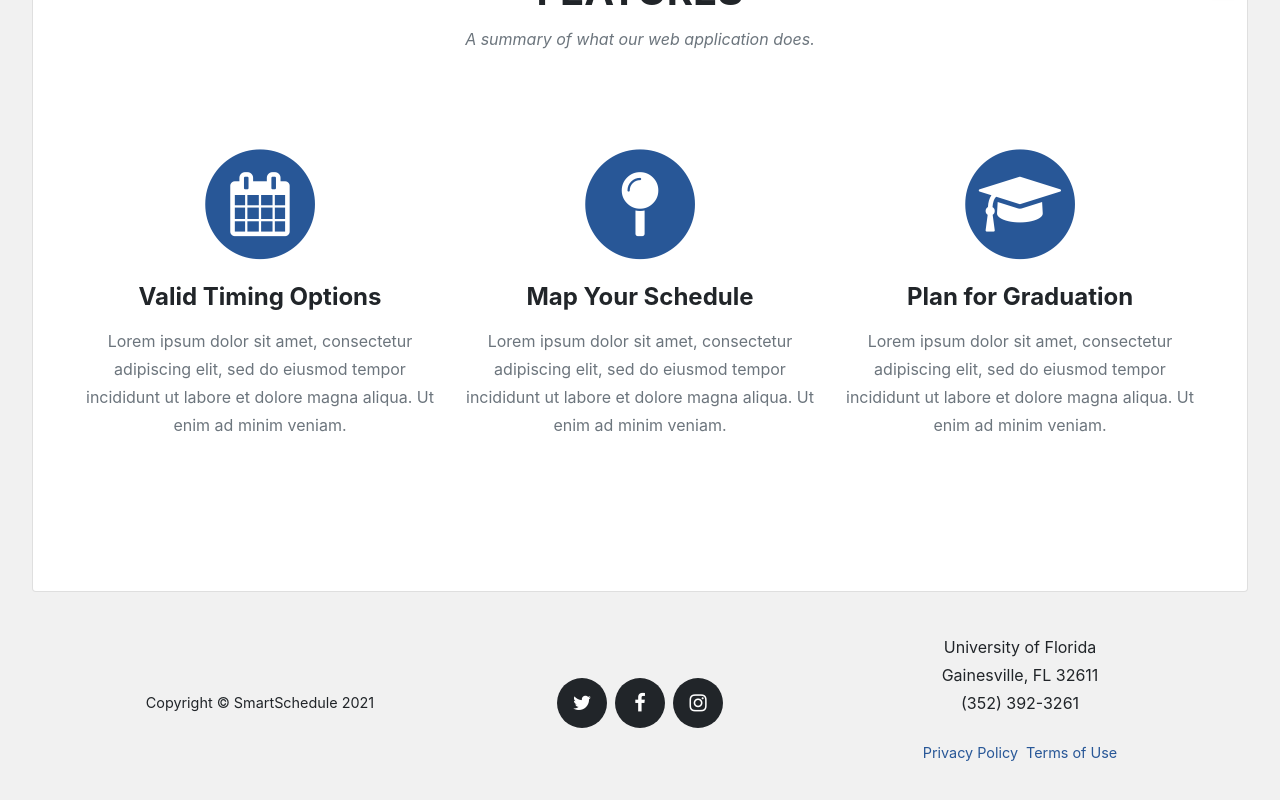
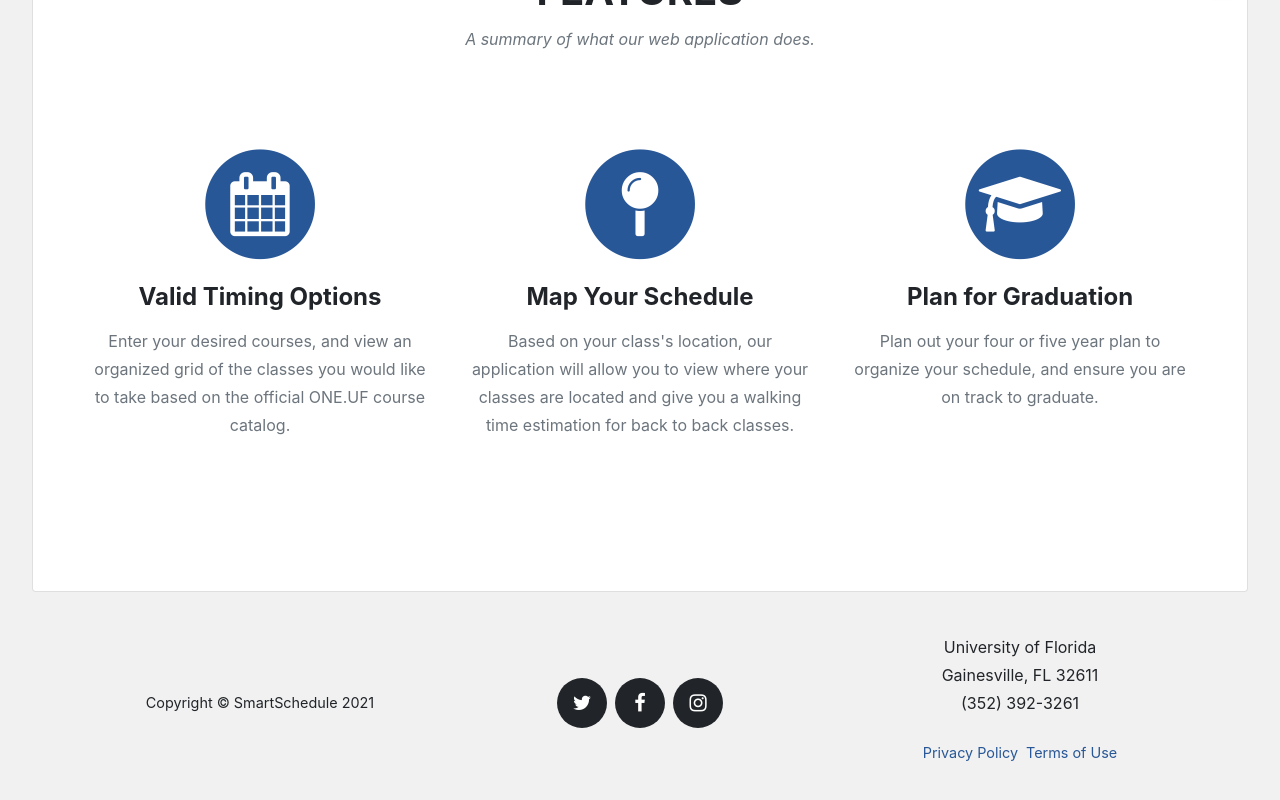
Before and after one commit to frongilloz/SmartSchedule, a React (Create React App) app in the folder ss-app/front/: page / in a window 1280 px wide. Shown: the part 803-1603 px from the top of the page. Built offline with nearby package versions, Linux system fonts and the light colour scheme.

Commit message:
home text

```diff
--- a/ss-app/front/src/components/Pages/Home.js
+++ b/ss-app/front/src/components/Pages/Home.js
@@ -54,8 +54,8 @@ const Home = props => {
                 </span>
                 <h4 className='service-heading'>Valid Timing Options</h4>
                 <p className='text-muted'>
-                Lorem ipsum dolor sit amet, consectetur adipiscing elit, sed do eiusmod tempor incididunt
-                ut labore et dolore magna aliqua. Ut enim ad minim veniam.
+                Enter your desired courses, and view an organized grid of the classes you would like to take based on
+                the official ONE.UF course catalog.
                 </p>
               </div>
               <div className='col-md-4'>
@@ -65,8 +65,8 @@ const Home = props => {
                 </span>
                 <h4 className='service-heading'>Map Your Schedule</h4>
                 <p className='text-muted'>
-                Lorem ipsum dolor sit amet, consectetur adipiscing elit, sed do eiusmod tempor incididunt
-                ut labore et dolore magna aliqua. Ut enim ad minim veniam.
+                Based on your class's location, our application will allow you to view where your classes are located
+                and give you a walking time estimation for back to back classes.
                 </p>
               </div>
               <div className='col-md-4'>
@@ -76,8 +76,8 @@ const Home = props => {
                 </span>
                 <h4 className='service-heading'>Plan for Graduation</h4>
                 <p className='text-muted'>
-                Lorem ipsum dolor sit amet, consectetur adipiscing elit, sed do eiusmod tempor incididunt
-                ut labore et dolore magna aliqua. Ut enim ad minim veniam.
+                Plan out your four or five year plan to organize your schedule, and ensure you are on track
+                to graduate.
                 </p>
               </div>
             </div>
```
Also changed, not shown: 1 other file (tests, documents, lock files or other folders).
